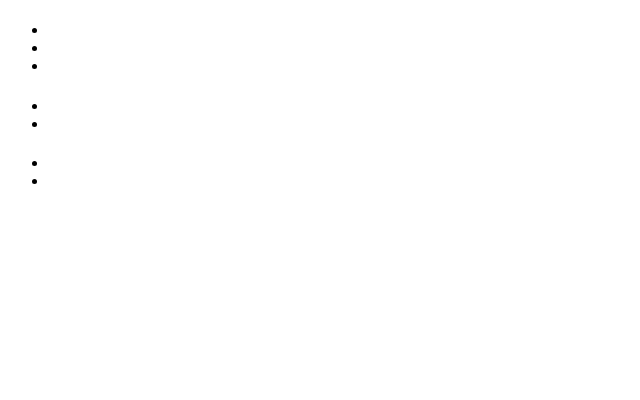
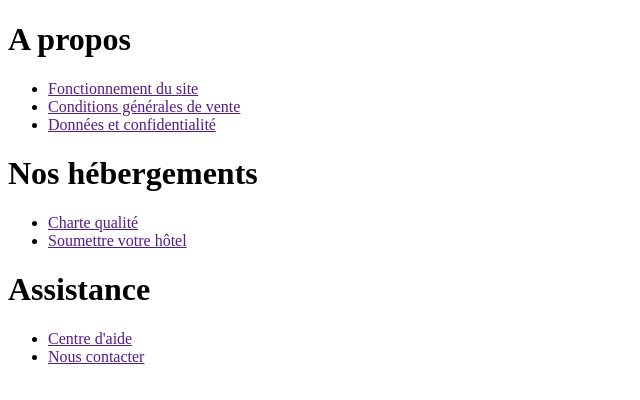
Before and after one commit to Arnabaz/ClementVallet_2_17062021, a plain HTML site: page index.html in a window 1280 px wide. Shown: the whole page, without its empty margins (0-640 px from the left). Drawn offline with Linux system fonts and the light colour scheme.

Commit message:
feat: add 3 columns

```diff
--- a/index.html
+++ b/index.html
@@ -17,27 +17,37 @@
 
         <!-- FOOTER -->
         <footer>
+            <!-- Footer - Colonne A propos -->
             <div>
-                <h1></h1>
+                <h1>A propos</h1>
                 <ul>
-                    <li></li>
-                    <li></li>
-                    <li></li>
+                    <li><a href="">Fonctionnement du site</a>
+                    </li>
+                    <li><a href="">Conditions générales de vente</a>
+                    </li>
+                    <li><a href="">Données et confidentialité</a>
+                    </li>
                 </ul>
             </div>
+            <!-- Footer - Colonne Nos hébergements -->
             <div>
-                <h1></h1>
+                <h1>Nos hébergements</h1>
                 <ul>
-                    <li></li>
-                    <li></li>
+                    <li><a href="">Charte qualité</a>
+                    </li>
+                    <li><a href="">Soumettre votre hôtel</a>
+                    </li>
                 </ul>
             </div>
+            <!-- Footer - Colonne Assistance -->
             <div>
-                <h1></h1>
+                <h1>Assistance</h1>
                 <ul>
-                    <li></li>
-                    <li></li>
-                </ul>
+                    <li><a href="">Centre d'aide</a>
+                    </li>
+                    <li><a href="">Nous contacter</a>
+                    </li>
+                    </ul>
             </div>
         </footer>
 
```
